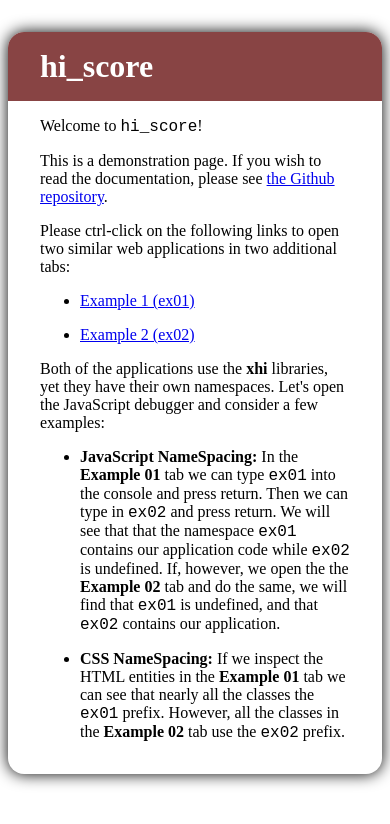
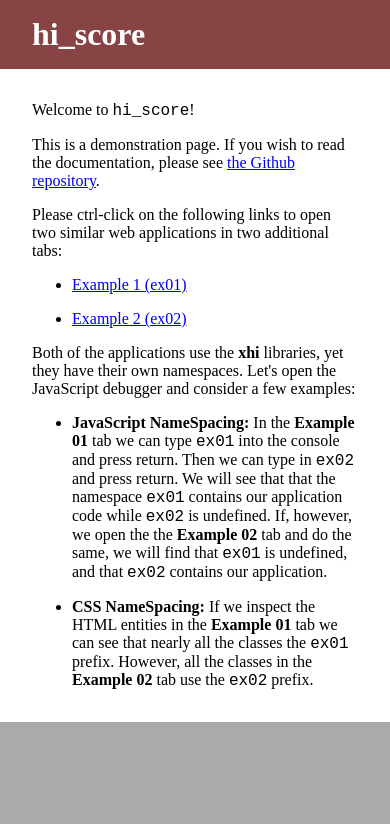
Before and after one commit to mmikowski/hi_score, a website: page index.html in a window 390 px wide. Drawn offline with Linux system fonts and the light colour scheme; a web font is replaced by a local one.

Commit message:
Updated index page

```diff
--- a/index.html
+++ b/index.html
@@ -20,23 +20,42 @@
   <link rel="stylesheet" href="css/xhi-fonts.css">
   <link rel="stylesheet" href="css/font-awesome-4.7.0-mod.css">
   <style>
-  html { font-family: opensans; font-size: 16px; }
+  html {
+    font-family : opensans;
+    font-size   : 16px;
+    background  : #aaa;
+  }
+  body { margin : 0; padding : 0; }
+  p { margin-bottom: 0 0 1rem 0; }
   li { margin-bottom: 1rem; }
   .main {
-    max-width: 960px;
-    margin: 2rem auto;
-    background:#fff;
-    box-shadow: 0 0 1rem 0 #000;
-    border-radius: 1rem;
-    padding : 0 2rem 1rem 2rem;
-    overflow: hidden;
+    max-width  : 960px;
+    margin     : 2rem auto;
+    box-shadow : 0 0 1rem 0 #000;
+    padding    : 0 2rem 1rem 2rem;
+    border-radius : 1rem;
+    background : #fff;
+    overflow   : hidden;
   }
   h1 {
+    margin     : 0 -2rem 2rem -2rem;
+    padding    : 1rem 2rem;
     background : #844;
-    color  : #fff;
-    margin : 0 -2rem;
-    padding : 1rem 2rem;
+    color      : #fff;
   }
+  @media all and (max-width: 1080px) {
+    .main {
+      margin : 2rem;
+    }
+  }
+  @media all and (max-width: 650px) {
+    .main {
+      margin : 0;
+      box-shadow : none;
+      border-radius: 0;
+    }
+  }
+
   </style>
   </script>
 </head>
--- a/package.json
+++ b/package.json
@@ -1,6 +1,6 @@
 {
   "name": "hi_score",
-  "version": "0.7.4",
+  "version": "0.7.5",
   "description": "Get off the framework-of-the-month treadmill and take control of your SPA. Hi_Score assembles best-in-class libraries in a feature-module architecture as detailed in 'Single Page Web Applicaitons, JavaScript end-to-end'",
   "keywords": [
     "spa",
```
